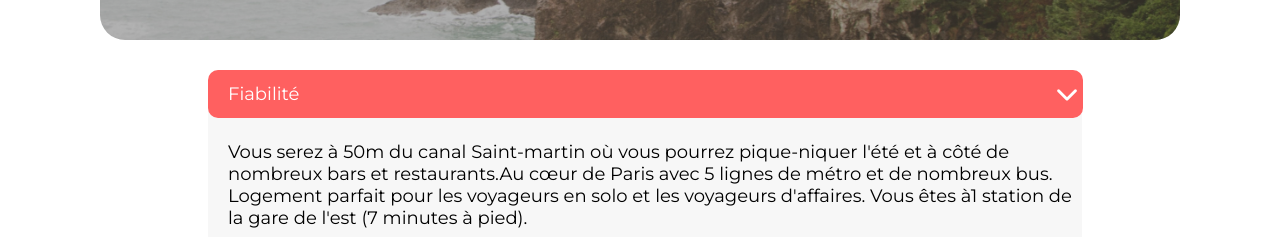
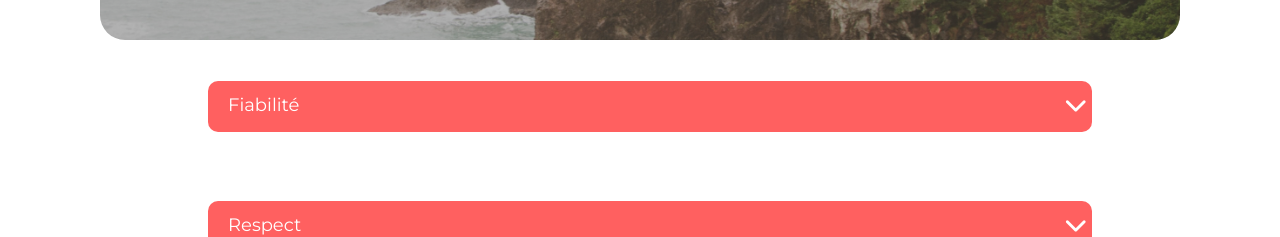
Before and after one commit to adam0794hh/kasa, a React (Vite) app: page /about in a window 1280 px wide. Shown: the part 568-805 px from the top of the page. Built offline with nearby package versions, Linux system fonts and the light colour scheme.

Commit message:
feat - rendre le content vidible et invisible

```diff
--- a/src/components/AppartmentDescription.css
+++ b/src/components/AppartmentDescription.css
@@ -1,13 +1,14 @@
 .appartment_description {
     position: relative;
     margin-bottom: 80px;
+    flex-basis: 50%;
 }
 
 .description_title {
     display: flex;
     justify-content: space-between;
     position: absolute;
-    width: 99%;
+    width: 100%;
     top: -6%;
     margin: 0;
     background-color: #ff6060;
@@ -17,7 +18,7 @@
     border-radius: 10px;
     padding-left: 20px;
     padding-top: 13px;
-    padding-bottom: 13px;
+    padding-bottom: 16px;
 }
 i {
     margin-top: 10px;
@@ -25,14 +26,29 @@ i {
     cursor: pointer;
 }
 .description_content {
-    width: 98%;
+    width: 99%;
     background-color: #F7F7F7;
     margin-top: 0;
     border-radius: 10px;
     padding-top: 40px;
     padding-left: 20px;
     padding-right: 7px;
-    padding-bottom: 53px;
     font-size: 18px;
     font-weight: 400;
+    overflow: hidden;
 }
+.description_content p {
+    animation: slide-in 0.5s ease-in-out;
+}
+.description_content p li {
+    display: flex;
+}
+
+@keyframes slide-in {
+    0% {
+        transform: translateY(-100%);
+    }
+    100% {
+        transform: translateY(0);
+    }
+}
--- a/src/components/AppartmentDescription.jsx
+++ b/src/components/AppartmentDescription.jsx
@@ -1,26 +1,25 @@
-import React from 'react'
+import React, { useState } from 'react'
 import "./AppartmentDescription.css"
 
 function AppartmentDescription(props) {
+    const [isContentvisible, setisContentvisible] = useState(false)
+    const showContent = () => {
+        setisContentvisible(!isContentvisible)
+    }
   return (
-    <div>
+
         <div className='appartment_description'>
             <p className='description_title'>
                 <span>{props.title}</span>
-                <i class="fa-solid fa-chevron-down fa-lg"></i>
+                <i className ="fa-solid fa-chevron-down fa-lg" onClick={showContent}></i>
             </p>
 
             <div className='description_content'>
-                <p>Vous serez à 50m du canal Saint-martin où vous pourrez
-                    pique-niquer l'été et à côté de nombreux bars et restaurants.Au cœur de Paris avec 5 lignes de métro et de nombreux
-                    bus. Logement parfait pour les voyageurs en solo et les
-                    voyageurs d'affaires. Vous êtes à1 station de la gare de l'est (7
-                    minutes à pied).
-                </p>
+                {isContentvisible && <p> {props.content} {props.text}</p>}
             </div>
         </div>
 
-    </div>
+
   )
 }
 
```
